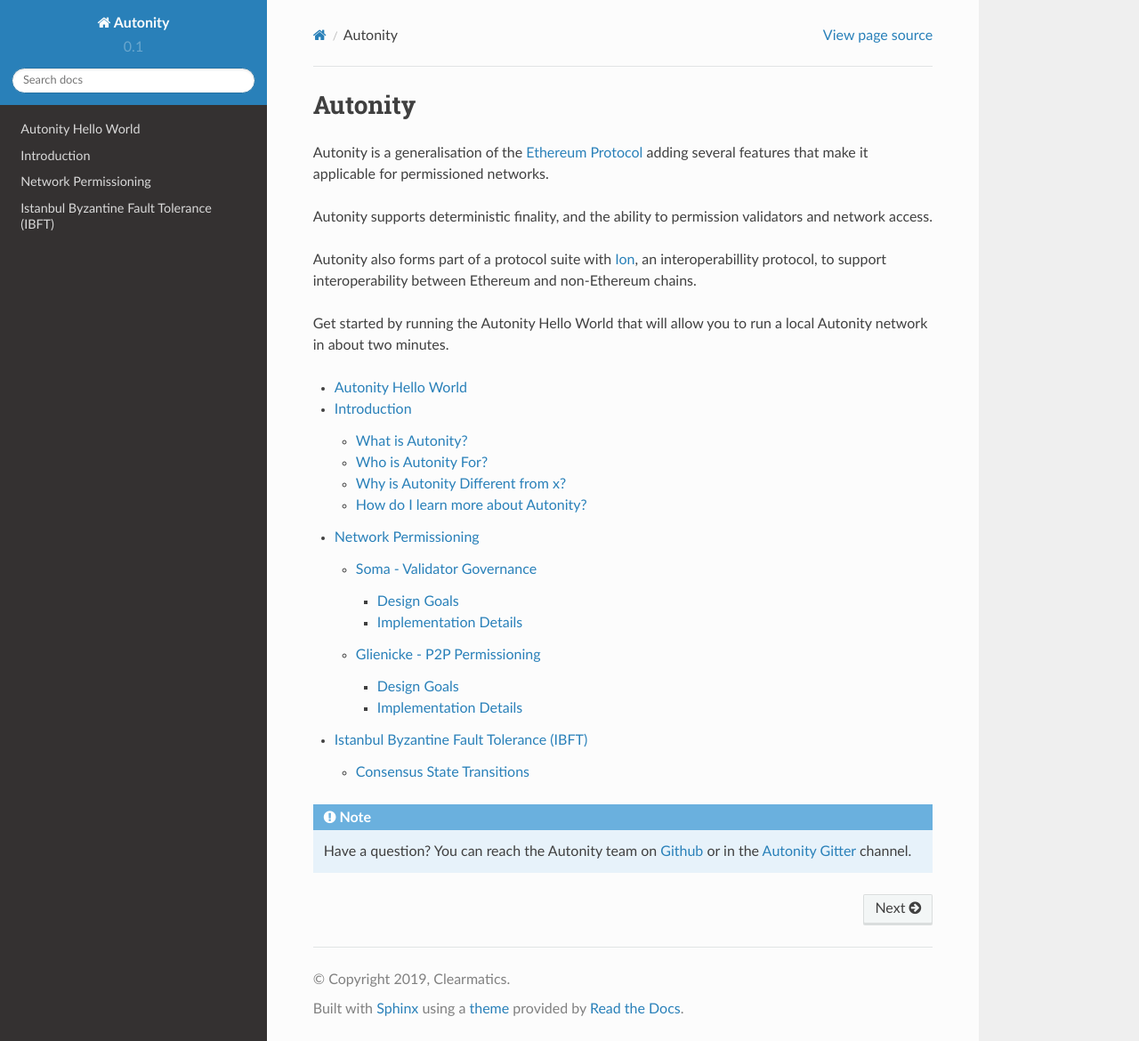
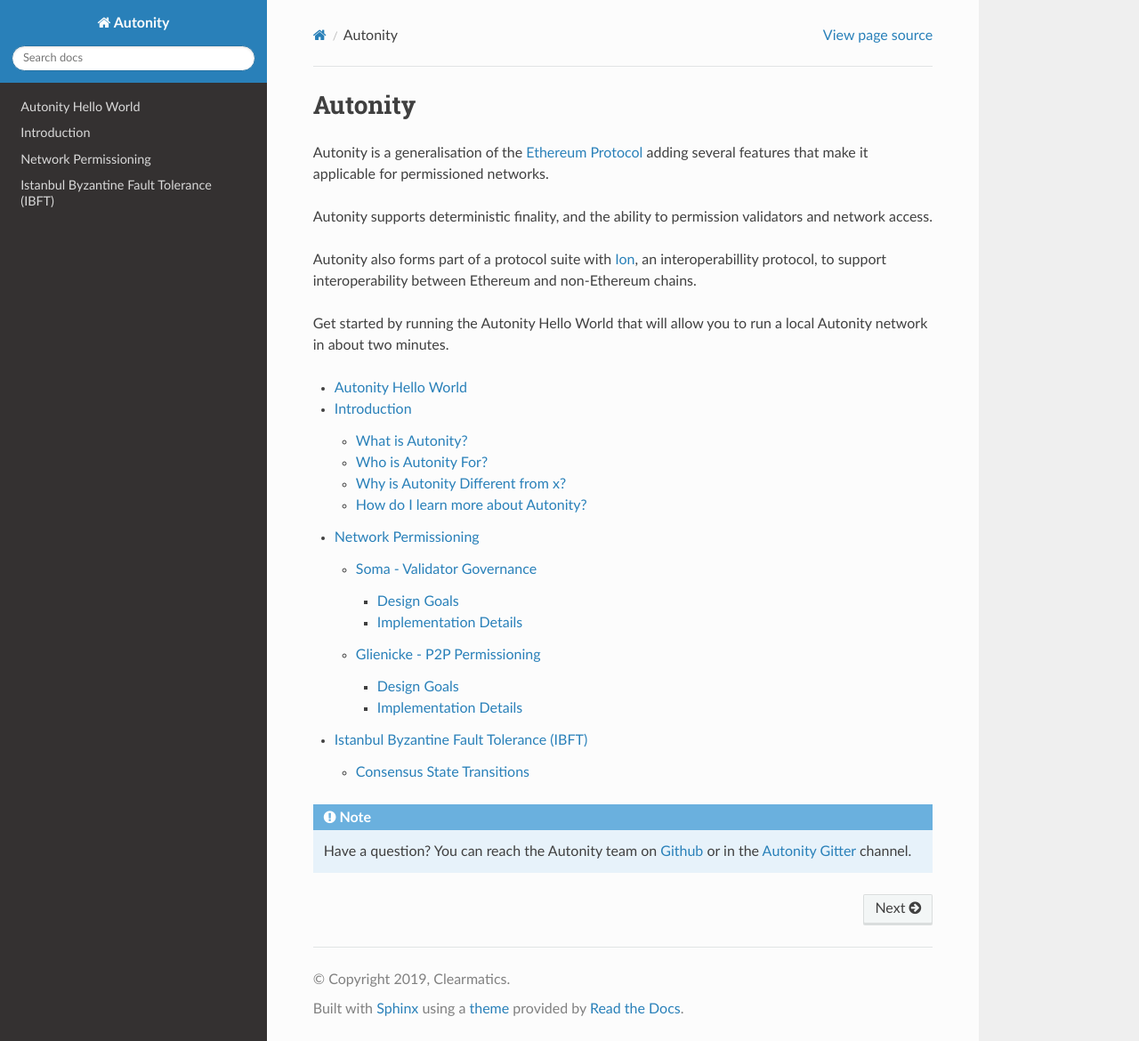
Before and after one commit to mtint/autonity-docs, a Sphinx documentation site: the page built from source/index.rst, in a window 1280 px wide and 1170 px high. Shown: the whole window at 89% size. Built offline with Sphinx 7.4.7 and the Read the Docs theme 2.0.0, drawn with Linux system fonts in a browser that asks for light colours; pages that are not in the unit, such as notebooks, are missing from menus.

Commit message:
Remove version number

```diff
--- a/source/conf.py
+++ b/source/conf.py
@@ -24,9 +24,9 @@
 author = 'George Ornbo'
 
 # The short X.Y version
-version = '0.1'
+version = ''
 # The full version, including alpha/beta/rc tags
-release = '0.1.0'
+release = ''
 
 
 # -- General configuration ---------------------------------------------------
```
